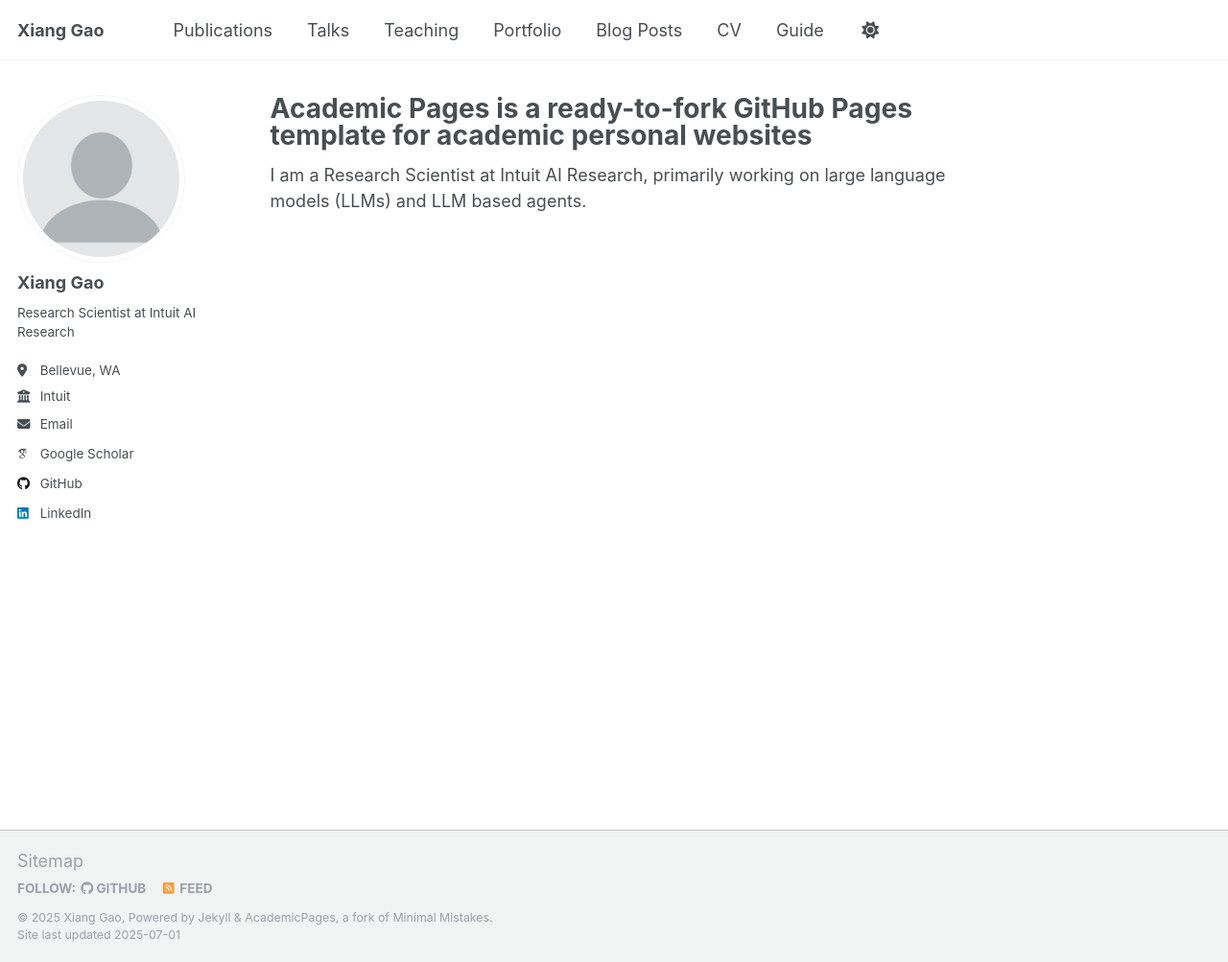
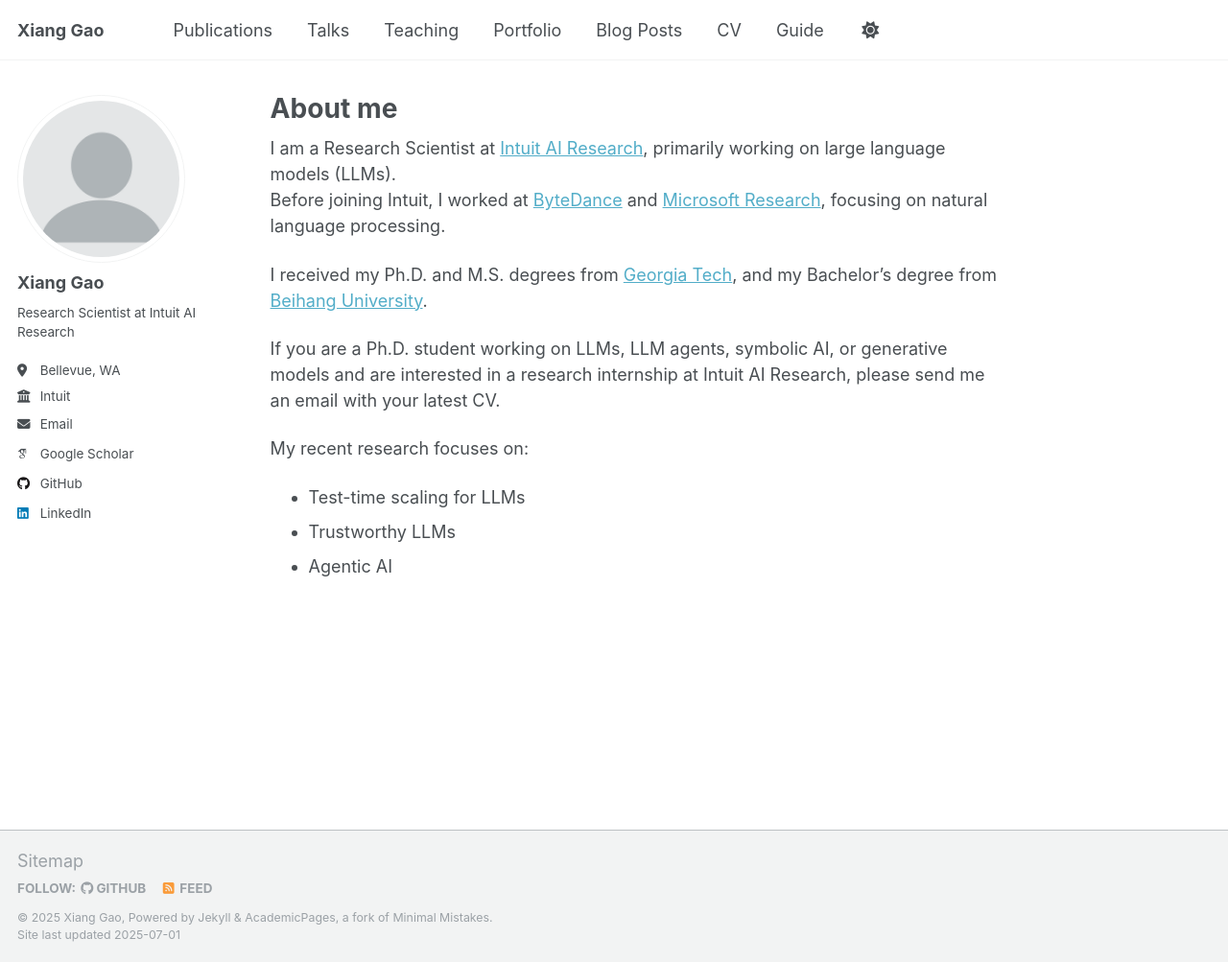
Before and after one commit to golsun/golsun.github.io, a Jekyll site: the page built from _pages/about.md, in a window 1280 px wide and 1003 px high. Shown: the whole window at 96% size. Built offline with Jekyll 4.4.1, drawn with Linux system fonts in a browser that asks for light colours; some web fonts are replaced; a script that is not in the unit is left out.

Commit message:
Update about.md

```diff
--- a/_pages/about.md
+++ b/_pages/about.md
@@ -1,10 +1,20 @@
 ---
 permalink: /
-title: "Academic Pages is a ready-to-fork GitHub Pages template for academic personal websites"
+title: "About me"
 author_profile: true
 redirect_from:
   - /about/
   - /about.html
 ---
 
-I am a Research Scientist at Intuit AI Research, primarily working on large language models (LLMs) and LLM based agents.
+I am a Research Scientist at [Intuit AI Research](https://www.intuit.com/ai/research/), primarily working on large language models (LLMs).
+Before joining Intuit, I worked at [ByteDance](https://www.bytedance.com/en/) and [Microsoft Research](https://www.microsoft.com/en-us/research/), focusing on natural language processing.
+
+I received my Ph.D. and M.S. degrees from [Georgia Tech](https://www.gatech.edu/), and my Bachelor's degree from [Beihang University](https://ev.buaa.edu.cn/).
+
+If you are a Ph.D. student working on LLMs, LLM agents, symbolic AI, or generative models and are interested in a research internship at Intuit AI Research, please send me an email with your latest CV.
+
+My recent research focuses on:
+* Test-time scaling for LLMs
+* Trustworthy LLMs
+* Agentic AI
```
